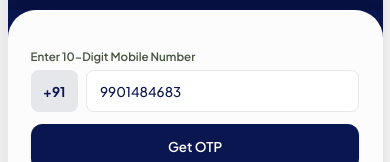
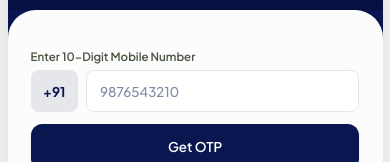
Before and after one commit to aayush-letzryd/cashfree-web_portal, a React (Vite) app: page / in a window 390 px wide. Shown: the part 550-712 px from the top of the page. Built offline with nearby package versions, Linux system fonts and the light colour scheme; no server answers.

Commit message:
Remove default phone number on load and fix catch block phone display variable

```diff
--- a/src/App.tsx
+++ b/src/App.tsx
@@ -114,7 +114,7 @@ export default function App() {
   // Authentication & Session
   const [isLoggedIn, setIsLoggedIn] = useState(false);
   const [loginType, setLoginType] = useState<'driver' | 'operator'>('driver');
-  const [phoneInput, setPhoneInput] = useState('9901484683');
+  const [phoneInput, setPhoneInput] = useState('');
   const [otpSent, setOtpSent] = useState(false);
   const [otpInput, setOtpInput] = useState('');
   const [confirmationResult, setConfirmationResult] = useState<ConfirmationResult | null>(null);
@@ -279,7 +279,7 @@ export default function App() {
         }
         setConfirmationResult(null);
         setOtpSent(true);
-        triggerToast(`OTP sent to ${formattedPhone}! (Enter 1234 to proceed)`, 'success');
+        triggerToast(`OTP sent to +91 ${cleanPhone}! (Enter 1234 to proceed)`, 'success');
       } finally {
         setIsSendingOtp(false);
       }
@@ -468,6 +468,9 @@ export default function App() {
   const handleLogout = () => {
     setIsLoggedIn(false);
     setOtpSent(false);
+    setPhoneInput('');
+    setOtpInput('');
+    setConfirmationResult(null);
     setCurrentScreen('home');
     setSosActivated(false);
     setDriverWeekIndex(0);
```
